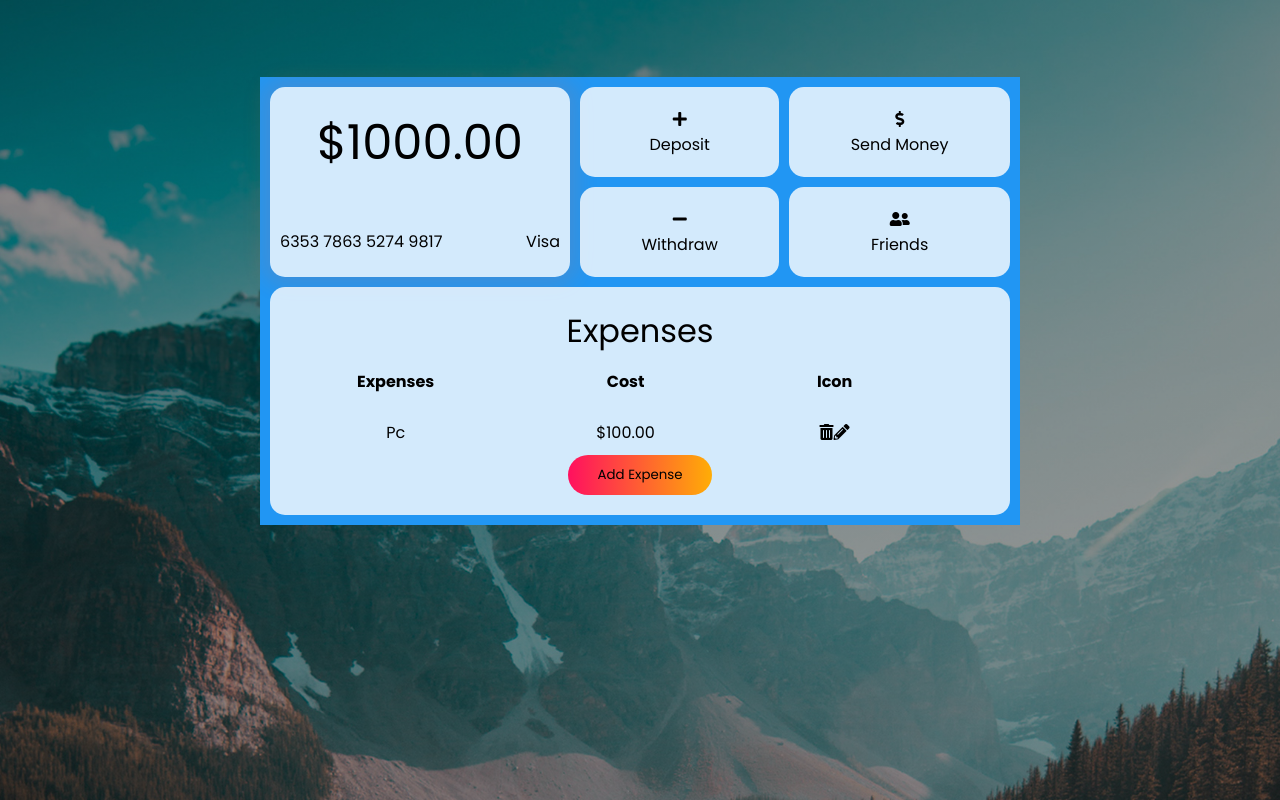
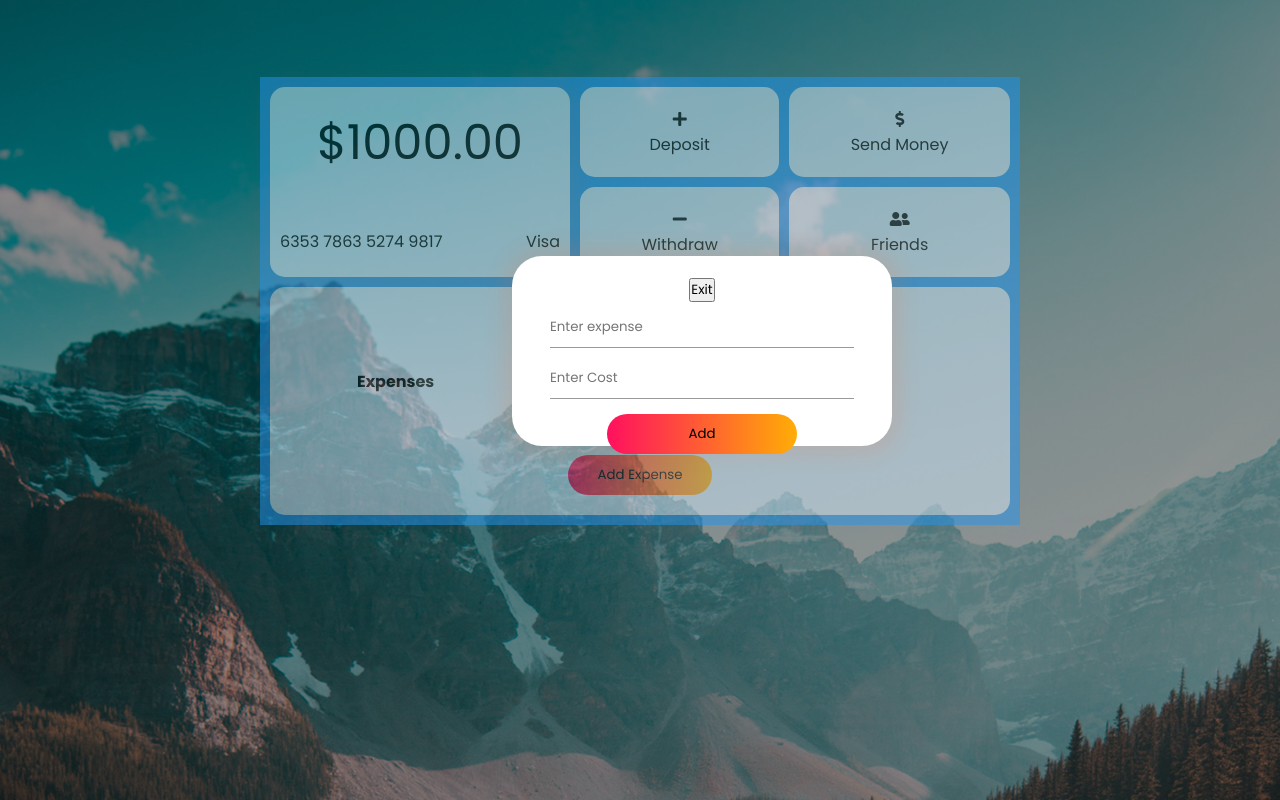
Before and after one commit to quevon/BAnking-App, a plain HTML site: page client.html in a window 1280 px wide. Both pictures are taken after a click on the button "Add Expense". Drawn offline with Linux system fonts and the light colour scheme.

Commit message:
adding add expenses form and functions

```diff
--- a/client.css
+++ b/client.css
@@ -24,6 +24,7 @@
     position: relative;
     background-color: #2196F3;
     padding: 10px;
+    opacity: 1;
 }
 
 .grid-container > div {
@@ -67,11 +68,10 @@
     font-size: 2rem;
 }
 .item6 .add-board{
-
     width: 730px;
     height: 100px;
     margin:auto;
-    overflow-x: hidden;
+   overflow-x: hidden;
 
 }
 .item6 .addBtn{
@@ -91,3 +91,47 @@
     padding: 12px 80px;
     text-align: center;
 }
+.expense-box{
+    width: 380px;
+    height: 150px;
+    position: absolute;
+    margin: 20% auto 0 40%;
+    background: #fff;
+    padding: 5px;
+    background-color: #fff;
+    text-align: center;
+    padding: 20px 0;
+    font-size: 1rem;
+    box-shadow:  0 0 20px 9px #ff61241f;
+    border-radius: 30px;
+    cursor: pointer;
+    top: 0;
+    display: none;
+    transition: 1s;
+}
+.input-field{
+    width: 80%;
+    padding: 10px  0;
+    margin: 5px 0;
+    border-left: 0;
+    border-top: 0;
+    border-right: 0;
+    border-bottom: 1px solid #999;
+    outline: none;
+    background: transparent;
+}
+.submit-btn{
+    width: 50%;
+    padding: 10px 30px;
+    cursor: pointer;
+    display: block;
+    margin: auto;
+    background: linear-gradient(to right, #ff105f,#ffad06);
+    border: 0;
+    outline: none;
+    border-radius: 30px;
+    margin-top: 10px;
+}
+.icon{
+    cursor: pointer;
+}
--- a/client.html
+++ b/client.html
@@ -10,11 +10,11 @@
 </head>
 <body>
     <div class="main-board">
-        <div class="grid-container">
+        <div id="grid-board" class="grid-container">
             <div class="item1">
                 <div class="balance">$1000.00</div>
                 <div class="footer">
-                    <div class="account-number">6353 7863 5274 9817</div>
+                    <div id="account-number" class="account-number">6353 7863 5274 9817</div>
                     <div class="visa">Visa</div>
                 </div>
             </div>
@@ -39,30 +39,30 @@
                 <div class="add-board">
                     <table class="table">
                         <thead>
-                            <th>Expenses</th>
-                            <th>Cost</th>
-                            <th>Icon</th>
+                            <tr>
+                                <th>Expenses</th>
+                                <th>Cost</th>
+                                <th>Action</th>
+                            </tr>
                         </thead>
-                        <tbody>
-                            <td data-label="Expenses">Pc</td>
-                            <td data-label="Cost">$100.00</td>
-                            <td data-label="Icon"><i class="fas fa-trash-alt"></i><span><i class="fas fa-pencil-alt"></i></span></td>
-                        </tbody>
-                        <tbody>
-                            <td data-label="Expenses">Pc</td>
-                            <td data-label="Cost">$100.00</td>
-                            <td data-label="Icon"><i class="fas fa-trash-alt"></i><span><i class="fas fa-pencil-alt"></i></span></td>
-                        </tbody>
-                        <tbody>
-                            <td data-label="Expenses">Pc</td>
-                            <td data-label="Cost">$100.00</td>
-                            <td data-label="Icon"><i class="fas fa-trash-alt"></i><span><i class="fas fa-pencil-alt"></i></span></td>
-                        </tbody>
+                            <tbody>
+                                <!-- local storage -->
+                            </tbody>
                     </table>
                 </div>
-                <button type="button" class="addBtn" onclick="add()">Add Expense</button>
+                <button id="addFormBtn" type="button" class="addBtn">Add Expense</button>
             </div>
+
         </div>
+        <div id ="expenseform" class="expense-box">
+            <button id="exit" type="button" class="exitBtn">Exit</button>
+             <form id="add-expenses" class="input-group" role="form" onsubmit="addExpense(event);">
+                 <input  id="expense" name = "Item" type="text" class="input-field" placeholder="Enter expense" required>
+                 <input  id="cost" name = "Cost" type="number" class="input-field" placeholder="Enter Cost" required>
+                 <button id="addBtn1" type="submit" class="submit-btn">Add</button>
+             </form>
+         </div>
     </div>
+    <script src="client.js"></script>
 </body>
 </html>
--- /dev/null
+++ b/client.js
@@ -0,0 +1,54 @@
+const addFormBtn = document.getElementById('addFormBtn');
+const gridBoard = document.getElementById('grid-board');
+const expenseform = document.getElementById('expenseform');
+const exit = document.getElementById('exit');
+const addExpense = e =>{
+    formData1 = JSON.parse(localStorage.getItem('formData1')) || [];
+    formData1.push({
+        Item: document.getElementById('expense').value,
+        Cost: document.getElementById('cost').value,
+    });
+    localStorage.setItem('formData1', JSON.stringify(formData1));
+    console.log(localStorage.getItem('formData1'));
+    document.querySelector('#add-expense').reset();
+    document.getElementById('expense').focus();
+    displayData();
+    e.preventDefault();
+}
+let add = document.getElementById('addBtn1')
+function displayData() {
+    console.log(localStorage.getItem('formData1'));
+    if(localStorage.getItem('formData1')){
+        var output = document.querySelector('tbody');
+        output.innerHTML = "";
+        JSON.parse(localStorage.getItem('formData1')).forEach((data,index) => {
+            output.innerHTML += `
+                    <tr>
+                        <td>${data.Item}</td>
+                        <td>${data.Cost}</td>
+                        <td><span class="icon" onclick="deleteTask(${index})"><i class="fas fa-trash"></i></span></td>
+                    </tr>
+            `;
+        });
+    }
+}
+displayData();
+
+function deleteTask(index){
+    let getLocalStorageData = localStorage.getItem("formData1");
+    listArray = JSON.parse(getLocalStorageData);
+    listArray.splice(index, 1); //delete or remove the li
+    localStorage.setItem("formData1", JSON.stringify(listArray));
+    displayData();
+}
+
+
+
+addFormBtn.onclick = ()=>{
+    gridBoard.style.opacity ="0.5"
+    expenseform.style.display ="inline-block"
+}
+exit.onclick = ()=>{
+    gridBoard.style.opacity ="1"
+    expenseform.style.display ="none"
+}
--- a/login.css
+++ b/login.css
@@ -81,7 +81,6 @@
     transition: .5s;
     max-height: 300px;
     overflow-x: hidden;
-
 }
 .input-field{
     width: 100%;
@@ -108,6 +107,10 @@
 .check-box{
     margin: 30px 10px 30px 0;
 }
+#show{
+    color: #777;
+    font-size: 12px;
+}
 #remember{
     color: #777;
     font-size: 12px;
```
Also changed, not shown: admin.html (+1 -1 lines), login.html (+1 -0 lines), login.js (+20 -2 lines), registration.js (line endings or trailing spaces).
